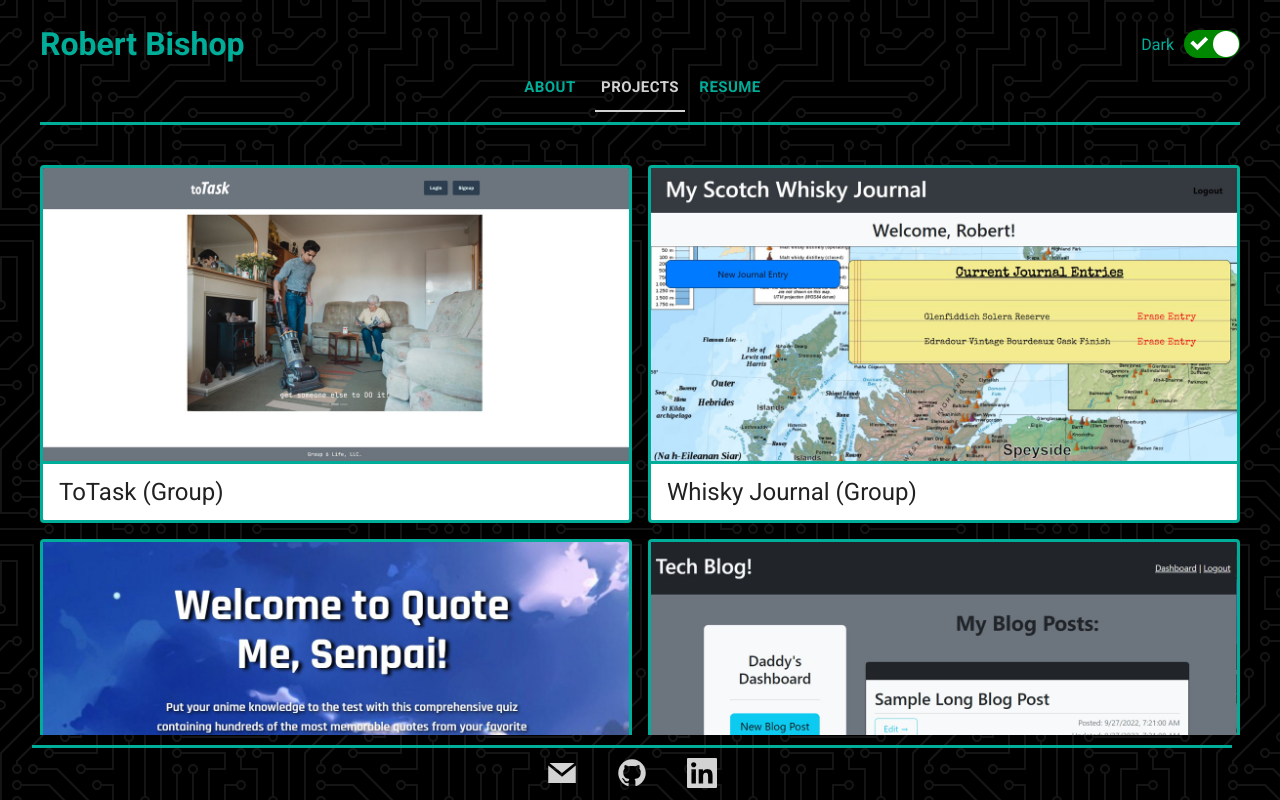
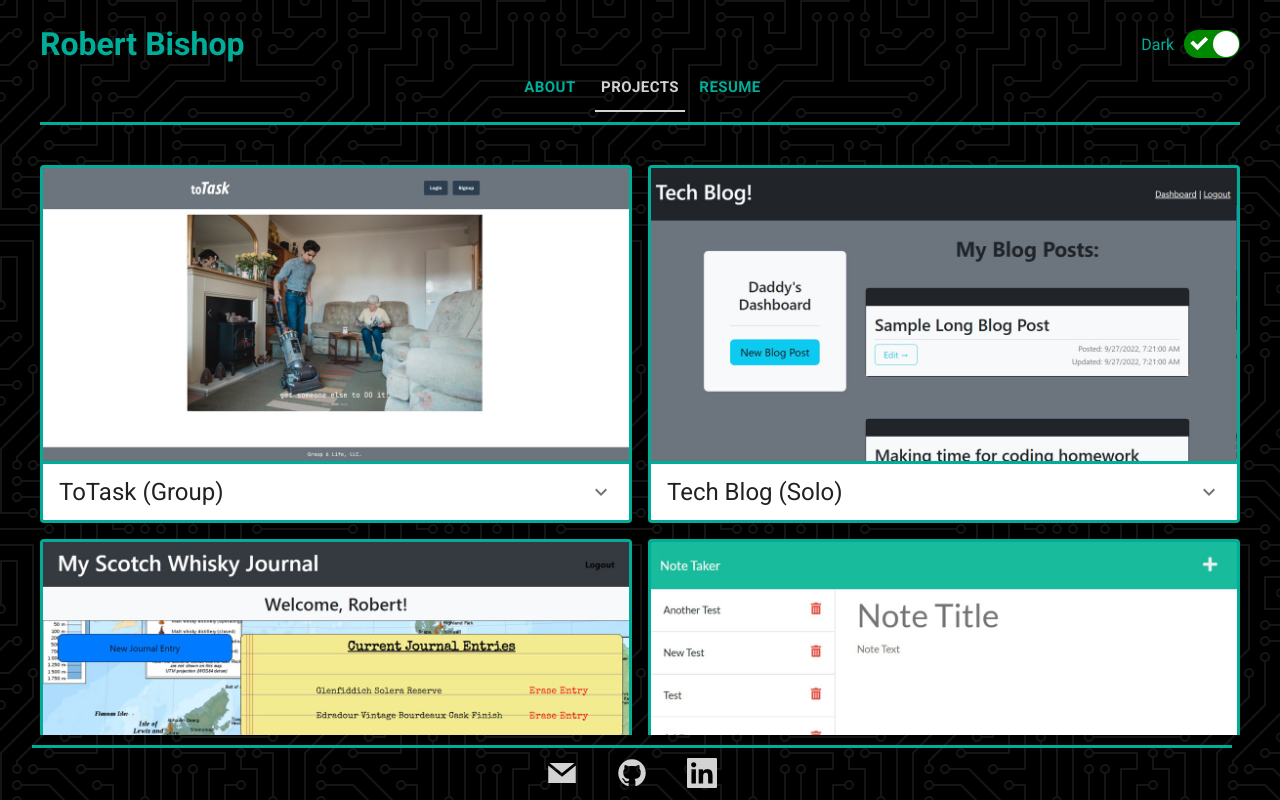
Before and after one commit to rbishop85/react-portfolio-v2, a React (Create React App) app: page /#/projects in a window 1280 px wide. Built offline with nearby package versions, Linux system fonts and the light colour scheme.

Commit message:
added accordion dropdown to projects, added label for solo vs group projects, added list of tech used for each project

```diff
--- a/package.json
+++ b/package.json
@@ -6,6 +6,7 @@
   "dependencies": {
     "@emotion/react": "^11.10.4",
     "@emotion/styled": "^11.10.4",
+    "@mui/icons-material": "^5.11.0",
     "@mui/material": "^5.10.9",
     "@testing-library/jest-dom": "^5.16.5",
     "@testing-library/react": "^13.4.0",
--- a/src/assets/data/Project.data.js
+++ b/src/assets/data/Project.data.js
@@ -10,7 +10,8 @@ const data = [
     {
         "id": 1,
         "title": "ToTask",
-        "description": "Full-stack group project allowing user to find people to help them complete tasks",
+        "description": "An app allowing users to post tasks they need completed and also assign themselves others' tasks that they are willing to complete.",
+        "tech": "HTML, CSS, Javascript, BCrypt, Bootstrap, Express, React, GraphQL, MongoDB, JWT, Mongoose",
         "group": "Group",
         "image": totaskImage,
         "repo": "https://github.com/rbishop85/toTask",
@@ -18,49 +19,54 @@ const data = [
     },
     {
         "id": 2,
+        "title": "Tech Blog",
+        "description": "Full-stack project building a usable tech blog that allows users to create and respond to blog posts.",
+        "tech": "HTML, CSS, Javascript, Node.js, Express, Express Handlebars, Express Session, MySQL, BCrypt, Sequelize",
+        "group": "Solo",
+        "image": blogImage,
+        "repo": "https://github.com/rbishop85/tech-blog",
+        "live": "https://rb-hw14-tech-blog.herokuapp.com/"
+    },
+    {
+        "id": 3,
         "title": "Whisky Journal",
-        "description": "Full-stack group project creating a journal for a user to record details about their favorite scotch whiskies",
+        "description": "An app for users to record and take notes on their favorite whiskies.",
+        "tech": "HTML, CSS, Javascript, Node.js, Express, Express Handlebars, Express Session, MySQL, BCrypt, Sequelize, Chart.js, Bootstrap",
         "group": "Group",
         "image": whiskyImage,
         "repo": "https://github.com/rbishop85/whiskey-journal",
         "live": "https://whisky-journal.herokuapp.com/"
     },
     {
-        "id": 3,
+        "id": 4,
+        "title": "Note Taker",
+        "description": "A basic app to take and store notes on a server-based json file.",
+        "tech": "HTML, CSS, Javascript, Node.js, Express",
+        "group": "Solo",
+        "image": noteImage,
+        "repo": "https://github.com/rbishop85/note-taker",
+        "live": "https://rb-hw11-note-taker.herokuapp.com/"
+    },
+    {
+        "id": 5,
         "title": "Quote Me Senpai",
-        "description": "Group Project utilizing third-party api requests to generate anime quotes",
+        "description": "A website that allows the user to test their anime quote knowledge as well as view random quotes utilizing a third-party api.",
+        "tech": "HTML, CSS, Javascript, Materialize, Nekos Best API, AnimeChan API",
         "group": "Group",
         "image": quoteImage,
         "repo": "https://github.com/rbishop85/quote-me-senpai",
         "live": "https://rbishop85.github.io/quote-me-senpai/"
     },
     {
-        "id": 4,
-        "title": "Tech Blog",
-        "description": "Full-stack project building a usable tech blog",
-        "group": "Solo",
-        "image": blogImage,
-        "repo": "https://github.com/rbishop85/tech-blog",
-        "live": "https://rb-hw14-tech-blog.herokuapp.com/"
-    },
-    {
-        "id": 5,
+        "id": 6,
         "title": "Work Day Scheduler",
-        "description": "Single day task tracker",
+        "description": "A single day task tracker that utilizes local storage.",
+        "tech": "HTML, CSS, Javascript, Bootstrap, jQuery, Moments.js",
         "group": "Solo",
         "image": schedulerImage,
         "repo": "https://github.com/rbishop85/work-day-scheduler",
         "live": "https://rbishop85.github.io/work-day-scheduler/"
     },
-    {
-        "id": 6,
-        "title": "Note Taker",
-        "description": "Takes notes and stores on a server-based json file",
-        "group": "Solo",
-        "image": noteImage,
-        "repo": "https://github.com/rbishop85/note-taker",
-        "live": "https://rb-hw11-note-taker.herokuapp.com/"
-    },
 
 ];
 
--- a/src/components/Project.js
+++ b/src/components/Project.js
@@ -8,10 +8,10 @@ import CardMedia from '@mui/material/CardMedia';
 import Accordion from '@mui/material/Accordion';
 import AccordionSummary from '@mui/material/AccordionSummary';
 import AccordionDetails from '@mui/material/AccordionDetails';
-// import ExpandMoreIcon from '@mui/icons-material/ExpandMore';
+import ExpandMoreIcon from '@mui/icons-material/ExpandMore';
 
   // Page layout for each individual project
-export default function Project({ id, title, description, group, image, repo, live }) {
+export default function Project({ id, title, description, tech, group, image, repo, live }) {
   return (
     <Grid item xs={10} md={6} key={id} className="project">
       <Card className="card">
@@ -23,16 +23,19 @@ export default function Project({ id, title, description, group, image, repo, li
           />
           <Accordion>
             <AccordionSummary
-
+              expandIcon={<ExpandMoreIcon />}
               aria-controls="panel1a-content"
               id="panel1a-header"
             >
               <Typography variant="h5">{title} ({group})</Typography>
             </AccordionSummary>
             <AccordionDetails>
-              <Typography variant="body2">{description}</Typography>
-              <Typography><a href={repo} target="_blank" rel="noreferrer">Repo</a></Typography>
-              <Typography><a href={live} target="_blank" rel="noreferrer">Live</a></Typography>
+              <Typography>{description}</Typography>
+              <Typography>-</Typography>
+              <Typography>Tech Used: {tech}</Typography>
+              <Typography>-</Typography>
+              <Typography>Repo: <a href={repo} target="_blank" rel="noreferrer">{repo}</a></Typography>
+              <Typography>Live: <a href={live} target="_blank" rel="noreferrer">{live}</a></Typography>
             </AccordionDetails>
           </Accordion>
 
--- a/src/pages/Projects.js
+++ b/src/pages/Projects.js
@@ -17,11 +17,12 @@ export default function Projects({ setCurrentTab }) {
       <Container disableGutters>
         <Grid container spacing={2} justifyContent="center">
           {/* Go through list of projects and map them each to their own Project component */}
-          {data.map(({ id, title, description, group, image, repo, live }) => (
+          {data.map(({ id, title, description, tech, group, image, repo, live }) => (
             <Project
               id={id}
               title={title}
               description={description}
+              tech={tech}
               group={group}
               image={image}
               repo={repo}
```
Also changed, not shown: 1 other file (tests, documents, lock files or other folders).
